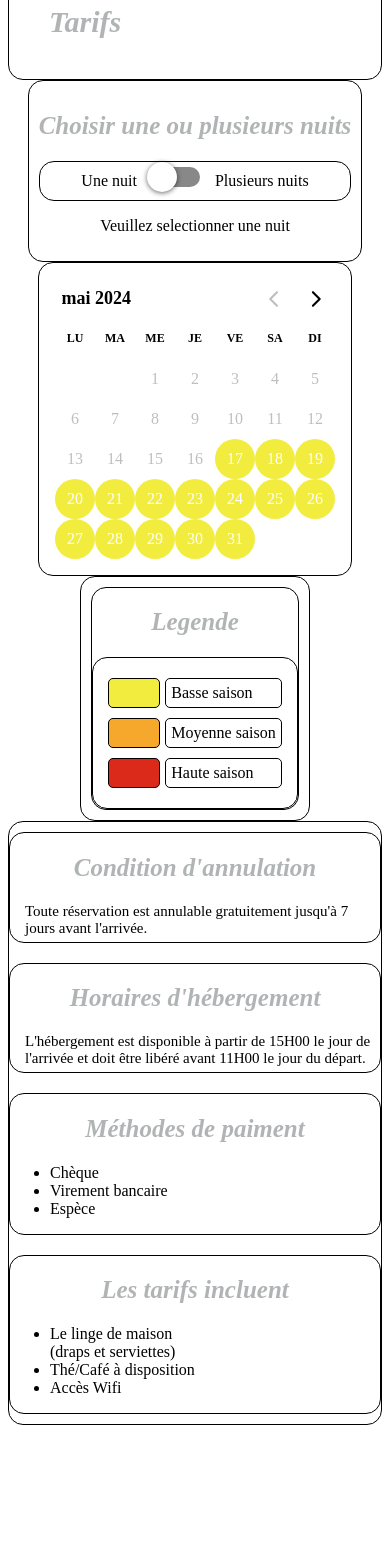
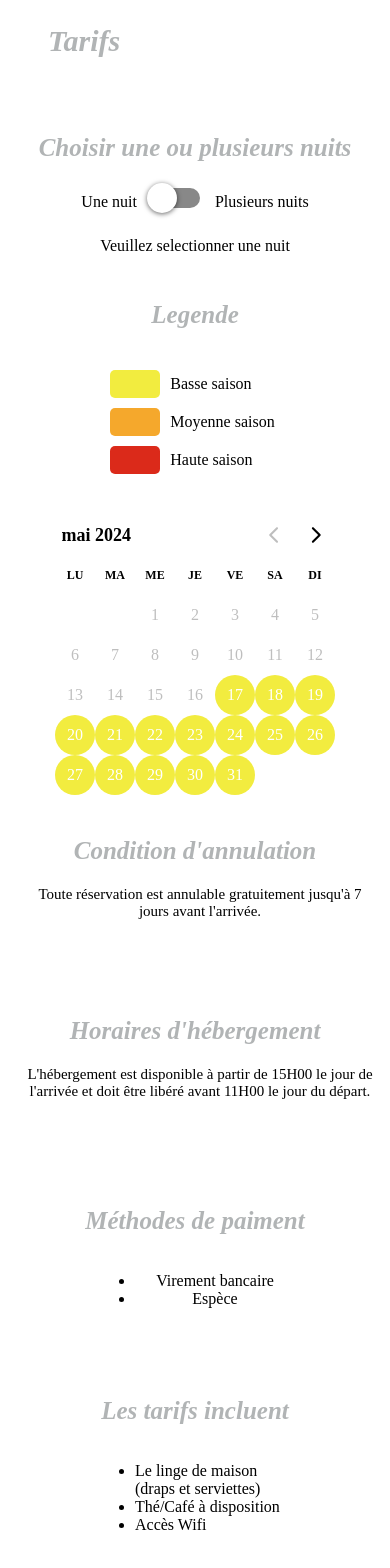
Before and after one commit to AlibertJimmy/Lesboisflottes, a React (Create React App) app: page /Pricing in a window 390 px wide. Shown: the part 196-1764 px from the top of the page. Before the commit the page ends 1649 px from the top, so only its background shows below. Built offline with nearby package versions, Linux system fonts and the light colour scheme.

Commit message:
reworked responsivity

```diff
--- a/src/components/LanguageMenu/languageMenu.jsx
+++ b/src/components/LanguageMenu/languageMenu.jsx
@@ -16,10 +16,11 @@ const StyledSelect = styled.div`
   width: 100px;
   position: fixed;
   right:8px;
+  top: 10px;
 
   @media (max-width: ${screenWidthMobile}px){
     position: fixed;
-    top: 10px;
+
   }
 `
 
--- a/src/components/Nav/BurgerButton.jsx
+++ b/src/components/Nav/BurgerButton.jsx
@@ -9,7 +9,7 @@ import styled from "styled-components";
 import colors from "../../utils/style/jsx/colors";
 
 // Import Constante
-import { screenWidthMobile } from "../../utils/style/jsx/constantes";
+import { screenWidthMenu } from "../../utils/style/jsx/constantes";
 
 
 const StyledBurger = styled.div`
@@ -28,14 +28,14 @@ const StyledBurger = styled.div`
 
     display: none;
 
-    @media (max-width: ${screenWidthMobile}px){
+    @media (max-width: ${screenWidthMenu}px){
         display: flex;
         justify-content: space-around;
         flex-flow: column nowrap;
     }
 
     div{
-        width: 2rem;
+
         height: 0.25rem;
         background-color: ${colors.link};
         border-radius: 10px;
@@ -81,6 +81,7 @@ function Burger() {
     const [open, setOpen] = useState(false);
     const burgerRef = useRef(null);
 
+
     useEffect(() => {
         // Function to handle clicks outside the component
         function handleClickOutside(event) {
@@ -88,6 +89,8 @@ function Burger() {
                 setOpen(false);
             }
         }
+
+
         // Add event listener when the component mounts
         document.addEventListener('click', handleClickOutside);
 
@@ -97,6 +100,12 @@ function Burger() {
         };
     }, []);
 
+    // Function to close the Burger component
+    function handleCloseBurger() {
+        setOpen(false);
+    }
+
+
     return (
         <div ref={burgerRef}>
             <StyledBurger open={open} onClick={() => setOpen(!open)}>
@@ -104,7 +113,7 @@ function Burger() {
                 <div />
                 <div />
             </StyledBurger>
-            <RightNav open={open} />
+            <RightNav open={open} handleCloseBurger={handleCloseBurger}/>
         </div>
     );
 }
--- a/src/components/Nav/Navbar.jsx
+++ b/src/components/Nav/Navbar.jsx
@@ -8,17 +8,13 @@ import Burger from './BurgerButton'
 import styled from 'styled-components'
 
 const Nav = styled.nav`
-    width : 100%;
+
     height: 50px;
-    padding : 0 20px;
 
     display: flex;
-    justify-content: center;
-
-
-
+    justify-content: space-evenly;
 `
-
+//
 function Navbar(){
 
     return (
--- a/src/components/Pricing/Information/cancelCondition.jsx
+++ b/src/components/Pricing/Information/cancelCondition.jsx
@@ -13,17 +13,20 @@ const CancelConditionContainer = styled.div`
 
     border-radius: 15px;
     border: ${borderWidth}px solid black;
+    width: 350px;
+    height: 170px;
 
 
     @media (max-width: ${screenWidthTablet}px){
-
       margin: 0;
+      width:100%;
+      text-align: center;
 
     }
 
     @media (max-width: ${screenWidthMobile}px){
+      width:100%;
 
-      margin:10px 0;
 
     }
 `
--- a/src/components/Pricing/Information/hostingHours.jsx
+++ b/src/components/Pricing/Information/hostingHours.jsx
@@ -11,10 +11,14 @@ const HostingHoursContainer = styled.div`
 
     border-radius: 15px;
     border: ${borderWidth}px solid black;
+    width: 350px;
+    height: 170px;
 
     @media (max-width: ${screenWidthTablet}px){
 
       margin:0;
+      width:100%;
+      text-align: center;
 
     }
 
--- a/src/components/Pricing/Information/information.jsx
+++ b/src/components/Pricing/Information/information.jsx
@@ -10,18 +10,15 @@ const InformationWrapper = styled.div`
     display: flex;
     flex-direction: row;
 
-    justify-content:center;
+    justify-content:space-evenly;
 
-    gap: 0 1rem;
-
-    margin: 20px;
 
     border-radius: 15px;
     border: ${borderWidth}px solid black;
 
     @media (max-width: ${screenWidthTablet}px){
       flex-direction:column;
-      margin:0;
+
     }
 
     @media (max-width: ${screenWidthMobile}px){
@@ -32,19 +29,9 @@ const InformationWrapper = styled.div`
 
 const InformationContainer = styled.div`
   display: flex;
-  flex-direction: row;
-  padding:10px 0;
-  justify-content:space-around;
+  flex-direction: column;
+  justify-content:space-evenly;
 
-  @media (max-width: ${screenWidthTablet}px){
-
-
-  }
-
-  @media (max-width: ${screenWidthMobile}px){
-    flex-direction:column;
-    padding: 0;
-  }
 
 `
 
--- a/src/components/Pricing/Information/paymentMethod.jsx
+++ b/src/components/Pricing/Information/paymentMethod.jsx
@@ -6,22 +6,43 @@ import { StyledH2 } from "../../../utils/style/jsx/titles&text";
 import { borderWidth, screenWidthMobile, screenWidthTablet } from "../../../utils/style/jsx/constantes";
 
 const PaymentMethodContainer = styled.div`
+
     margin: 0 10px;
-    min-width: 230px;
+
 
     border-radius: 15px;
     border: ${borderWidth}px solid black;
 
+    width: 350px;
+    height: 170px;
+
     @media (max-width: ${screenWidthTablet}px){
 
       margin:0;
+      width:100%;
+      text-align: center;
 
     }
 
     @media (max-width: ${screenWidthMobile}px){
 
       margin:10px 0;
+
     }
+`
+
+const InnerDiv = styled.div`
+  display: flex;
+  flex-direction: row;
+  justify-content: space-evenly;
+`
+
+const ListDiv = styled.div`
+
+    width: 200px;
+    border-radius: 15px;
+    border: ${borderWidth}px solid black;
+
 `
 
 
@@ -33,11 +54,14 @@ function PaymentMethod() {
   return (
       <PaymentMethodContainer>
         <StyledH2>{t("PaymentMethodTitle")}</StyledH2>
-        <ul>
-            <li>{t("PaymentMethodText2")}</li>
-            <li>{t("PaymentMethodText3")}</li>
-            <li>{t("PaymentMethodText4")}</li>
-        </ul>
+          <InnerDiv>
+          <ListDiv>
+            <ul>
+                <li>{t("PaymentMethodText3")}</li>
+                <li>{t("PaymentMethodText4")}</li>
+            </ul>
+          </ListDiv>
+        </InnerDiv>
       </PaymentMethodContainer>
   )
 }
--- a/src/components/Pricing/Information/pricingInclude.jsx
+++ b/src/components/Pricing/Information/pricingInclude.jsx
@@ -7,7 +7,9 @@ import { borderWidth, screenWidthMobile, screenWidthTablet } from "../../../util
 
 const PricingIncludeContainer = styled.div`
     margin: 0 10px;
-    min-width: 200px;
+
+    width: 350px;
+    height: 170px;
 
     border-radius: 15px;
     border: ${borderWidth}px solid black;
@@ -15,13 +17,29 @@ const PricingIncludeContainer = styled.div`
     @media (max-width: ${screenWidthTablet}px){
 
       margin:0;
+      width:100%;
 
     }
 
     @media (max-width: ${screenWidthMobile}px){
 
       margin:10px 0;
+
     }
+`
+
+const InnerDiv = styled.div`
+  display: flex;
+  flex-direction: row;
+  justify-content: space-evenly;
+`
+
+const ListDiv = styled.div`
+
+    width: 200px;
+    border-radius: 15px;
+    border: ${borderWidth}px solid black;
+
 `
 
 
@@ -33,11 +51,16 @@ function PricingInclude() {
   return (
       <PricingIncludeContainer>
         <StyledH2>{t("PricingIncludeTitle")}</StyledH2>
-        <ul>
-            <li>{t("PricingIncludeText1")}<br></br>{t("PricingIncludeText1bis")}</li>
-            <li>{t("PricingIncludeText2")}</li>
-            <li>{t("PricingIncludeText3")}</li>
-        </ul>
+          <InnerDiv>
+            <ListDiv>
+              <ul>
+                  <li>{t("PricingIncludeText1")}<br></br>{t("PricingIncludeText1bis")}</li>
+                  <li>{t("PricingIncludeText2")}</li>
+                  <li>{t("PricingIncludeText3")}</li>
+              </ul>
+            </ListDiv>
+          </InnerDiv>
+
       </PricingIncludeContainer>
   )
 }
--- a/src/pages/Pricing/pricing.jsx
+++ b/src/pages/Pricing/pricing.jsx
@@ -24,26 +24,37 @@ import { StyledH2 } from '../../utils/style/jsx/titles&text'
 import '../../utils/style/css/react-day-picker.css'
 
 // Import Constante
-import { borderWidth, screenWidthMobile } from "../../utils/style/jsx/constantes";
+import {
+  borderWidth,
+  marginBetweenPageComponent,
+  screenWidthMenu,
+  screenWidthMobile,
+  screenWidthTablet
+} from "../../utils/style/jsx/constantes";
 
 
+const InformationContainer = styled.div`
+  display: flex;
+  flex-direction: row;
+  justify-content:space-evenly;
+  margin: ${marginBetweenPageComponent}px 0;
+
+  @media (max-width: ${screenWidthTablet}px){
 
 
-
-const PricingWrapper = styled.div`
-  display: flex;
-  flex-direction: row;
-  align-items:center;
-  justify-content: center;
+  }
 
   @media (max-width: ${screenWidthMobile}px){
     flex-direction:column;
+    padding: 0;
   }
+
+  border: ${borderWidth}px solid black;
+  border-radius: 15px;
 `
 
 const DataDisplayWrapper = styled.div`
-border: ${borderWidth}px solid black;
-  border-radius: 15px;
+
   padding: 10px;
   text-align: center;
 `
@@ -57,16 +68,13 @@ const ToggleButtonContainer = styled.div`
 `
 
 const DayPickerContainer = styled.div`
+  display: flex;
+  justify-content:center;
+  margin: ${marginBetweenPageComponent}px 0;
+
+
   border: ${borderWidth}px solid black;
   border-radius: 15px;
-  padding: 10px 20px;
-  margin:0 20px;
-
-
-  @media (max-width: ${screenWidthMobile}px){
-    margin:0;
-    padding:0;
-  }
 
 `
 
@@ -77,7 +85,7 @@ const InnerDiv = styled.div`
 const LegendDisplayContainer = styled.div`
   border: ${borderWidth}px solid black;
   border-radius: 15px;
-  padding: 10px;
+
 `
 
 function Pricing() {
@@ -101,6 +109,7 @@ function Pricing() {
     //console.log(`Current Date is ${currentDate}`);
 
     const [selection, setAsSelection] = useState('single');
+    const [numberOfMonthToDisplay, setNumberOfMonthToDisplay] = useState (1);
 
     const switchDaySelection = () => {
       setAsSelection(selection === 'single' ? 'range' : 'single');
@@ -110,6 +119,24 @@ function Pricing() {
     useEffect(() => {
       //console.log(`selection : ${selection}`);
     }, [selection]);
+
+    useEffect(() => {
+      const handleResize = () => {
+        const screenWidth = window.innerWidth;
+        setNumberOfMonthToDisplay(screenWidth >= screenWidthMenu ? 2 : 1);
+      };
+
+      // Initial setup
+      handleResize();
+
+      // Add event listener to update on window resize
+      window.addEventListener('resize', handleResize);
+
+      // Clean up the event listener on component unmount
+      return () => {
+        window.removeEventListener('resize', handleResize);
+      };
+    }, []);
 
 
     const [selectedDay, setSelectedDay] = useState();
@@ -129,7 +156,7 @@ function Pricing() {
           <StyledH1>{t("Prices")}</StyledH1>
         </StyledContainer>
 
-        <PricingWrapper>
+        <InformationContainer>
 
           <DataDisplayWrapper>
             <StyledH2>{t("SelectNightTitle")}</StyledH2>
@@ -141,13 +168,19 @@ function Pricing() {
             <DayPickerFooter mode={selection} daySelection={selection === 'single' ? selectedDay : range} />
           </DataDisplayWrapper>
 
+          <LegendDisplayContainer>
+            <SeasonLegend />
+          </LegendDisplayContainer>
+
+        </InformationContainer>
+
         <DayPickerContainer>
           <style>{css}</style>
           <DayPicker
             mode={selection}
             selected={selection === 'single' ? selectedDay : range}
             onSelect={selection === 'single' ? setSelectedDay : setRange}
-              defaultMonth={new Date(2024, 4)}
+            numberOfMonths={numberOfMonthToDisplay}
 
             disabled={disabledDays}
             fromMonth={new Date(2024, 4)}
@@ -160,16 +193,8 @@ function Pricing() {
             locale={i18n.language === 'en' ? enUS : fr} />
         </DayPickerContainer>
 
-          <LegendDisplayContainer>
+        <InformationDisplay />
 
-            <SeasonLegend />
-          </LegendDisplayContainer>
-
-        </PricingWrapper>
-
-        <div>
-            <InformationDisplay />
-        </div>
       </PageWrapper>
 
   )
--- a/src/utils/style/jsx/constantes.jsx
+++ b/src/utils/style/jsx/constantes.jsx
@@ -1,3 +1,7 @@
-export const borderWidth = 1 ;
+export const borderWidth = 0 ;
+
+export const marginBetweenPageComponent = 5 ;
+
+export const screenWidthMenu = 900;
 export const screenWidthTablet = 1060;
 export const screenWidthMobile = 560;
--- a/src/utils/style/jsx/titles&text.jsx
+++ b/src/utils/style/jsx/titles&text.jsx
@@ -6,7 +6,7 @@ import { borderWidth } from './constantes'
 import { screenWidthMobile } from './constantes'
 
 export const PageWrapper = styled.div`
-  margin-top: 130px;
+  margin-top: 150px;
 `
 
 
@@ -35,6 +35,8 @@ export const StyledH2 = styled.h2`
     font-size: 25px;
     font-family: "Bradley Hand",cursive;
     font-style: italic;
+
+    text-align:center;
 
     color: ${colors.title} ;
 
```
Also changed, not shown: src/components/Nav/LeftNav.jsx (+18 -15 lines). Lines whose indentation alone changed are shown as unchanged.
